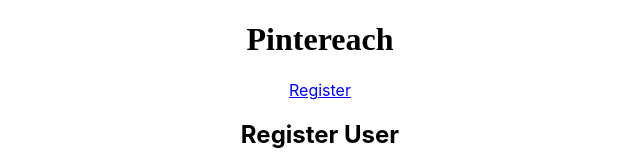
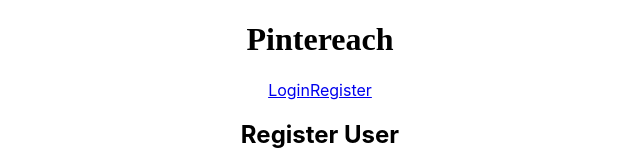
Before and after one commit to build-week-pintereach/Front-End, a React (Create React App) app in the folder pintereach/: page /register in a window 1280 px wide. Shown: the top 168 px of the page, without its empty margins (320-960 px from the left). Built offline with nearby package versions, Linux system fonts and the light colour scheme; a web font is replaced by a local one.

Commit message:
uncommented out Login Route

```diff
--- a/pintereach/src/components/Nav/Nav.js
+++ b/pintereach/src/components/Nav/Nav.js
@@ -12,19 +12,15 @@ export default function(props) {
   return (
     <section>
       <nav className="nav">
-        {/* <NavLink to="/login" className="font med right">
+        <NavLink to="/login" className="font med right">
           Login
-        </NavLink> */}
+        </NavLink>
         <NavLink to="/register" className="font med left">
           Register
         </NavLink>
       </nav>
 
-      {/* <Route
-        path="/login"
-        exact
-        render={props => <Login {...props} loginUser={props.loginUser} />}
-      /> */}
+      <Route path="/login" exact render={props => <Login {...props} />} />
       <Route
         path="/register"
         exact
```
